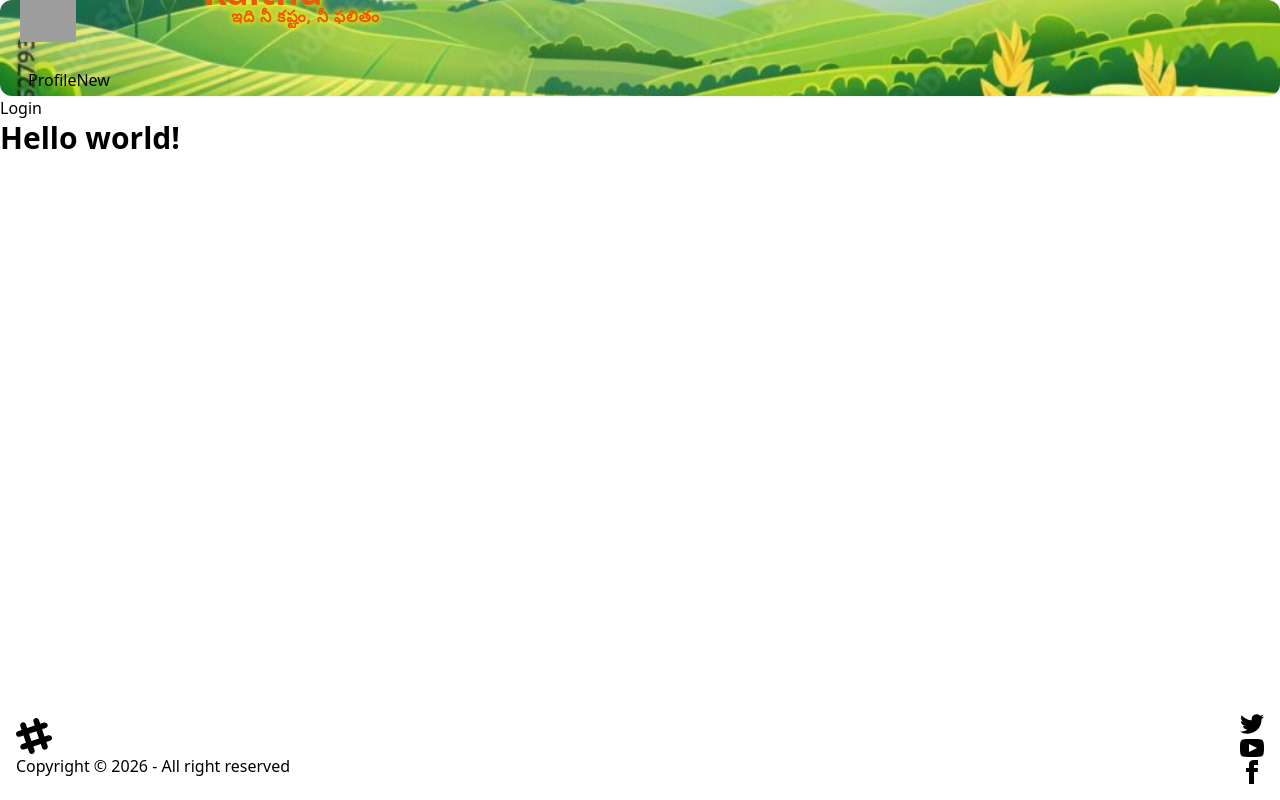
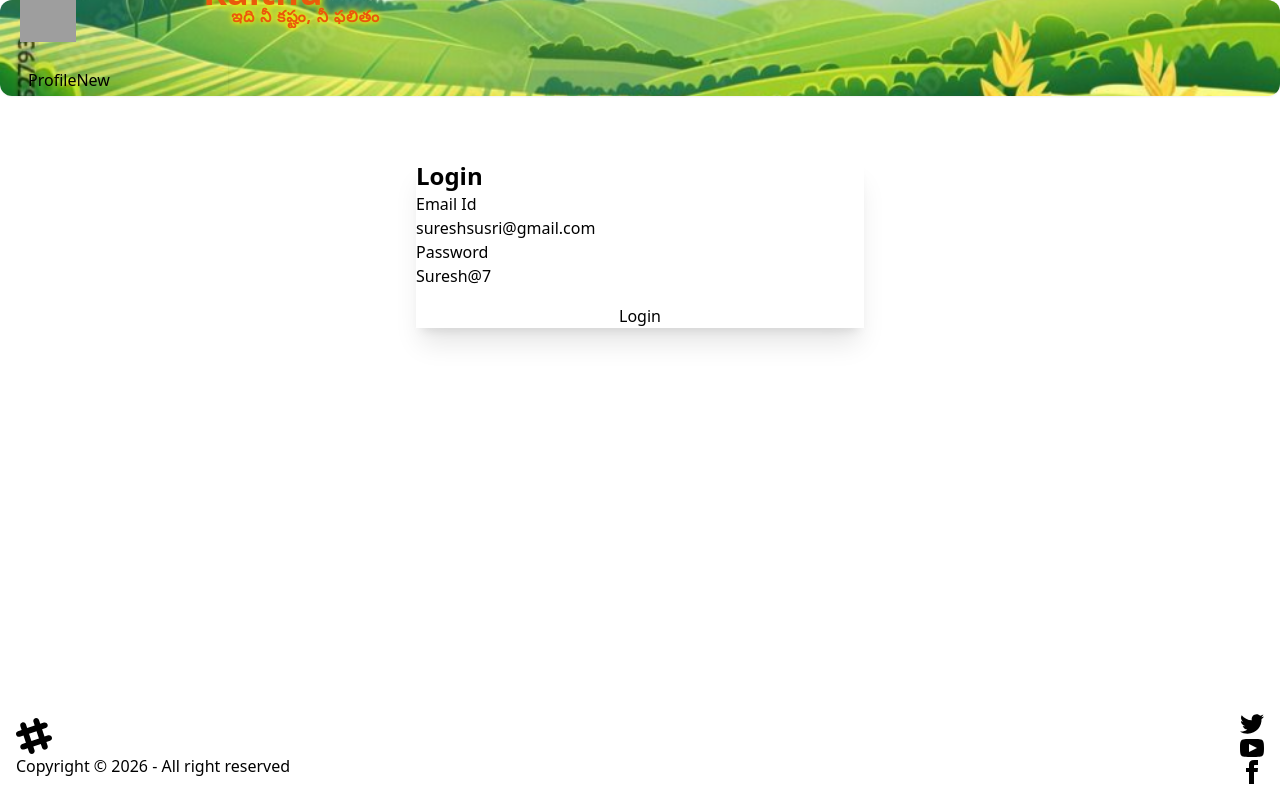
Before and after one commit to RamehNagella/Raithu-frontend-react-, a React (Vite) app: page /login in a window 1280 px wide. Built offline with nearby package versions, Linux system fonts and the light colour scheme; grey boxes are pictures that could not be loaded.

Commit message:
login page, cors added

```diff
--- a/package.json
+++ b/package.json
@@ -10,6 +10,7 @@
     "preview": "vite preview"
   },
   "dependencies": {
+    "axios": "^1.13.5",
     "react": "^19.2.0",
     "react-dom": "^19.2.0",
     "react-router-dom": "^7.13.0"
--- a/src/App.jsx
+++ b/src/App.jsx
@@ -18,7 +18,6 @@ function App() {
           </Route>
         </Routes>
       </BrowserRouter>
-      <h1 className="text-3xl font-bold">Hello world!</h1>
     </>
   );
 }
--- a/src/Footer.jsx
+++ b/src/Footer.jsx
@@ -2,7 +2,7 @@ import React from "react";
 
 const Footer = () => {
   return (
-    <footer className="footer sm:footer-horizontal bg-base-200 text-neutral-content items-center p-4 fixed bottom-0 w-full flex flex-wrap justify-between gap-2">
+    <footer className="footer sm:footer-horizontal bg-base-300 text-neutral-content items-center p-4 fixed bottom-0 w-full flex flex-wrap justify-between gap-2">
       <aside className="grid-flow-col items-center">
         <svg
           width="36"
--- a/src/Login.jsx
+++ b/src/Login.jsx
@@ -1,7 +1,114 @@
-import React from "react";
+import { useState } from "react";
+import axios from "axios";
 
 const Login = () => {
-  return <div>Login</div>;
+  const [emailId, setEmailId] = useState("sureshsusri@gmail.com");
+  const [password, setPassword] = useState("Suresh@7");
+
+  const handleLogin = async () => {
+    console.log(emailId, password);
+    try {
+      const res = await axios.post(
+        "http://localhost:7777/login",
+        {
+          emailId,
+          password,
+        },
+        {
+          withCredentials: true,
+        },
+      );
+    } catch (err) {
+      console.error(err);
+    }
+  };
+
+  return (
+    <div className="min-h-[calc(100vh-6rem)] flex justify-center items-start bg-base-200 px-4 pt-16">
+      <div className="w-full max-w-md">
+        <div className="card bg-base-300 shadow-xl">
+          <div className="card-body space-y-4">
+            <h2 className="card-title justify-center text-2xl font-bold">
+              Login
+            </h2>
+
+            <label className="form-control w-full">
+              <div className="label">
+                <span className="label-text">Email Id</span>
+              </div>
+              <input
+                type="text"
+                value={emailId}
+                className="input input-bordered w-full"
+                onChange={(e) => setEmailId(e.target.value)}
+              />
+            </label>
+
+            <label className="form-control w-full">
+              <div className="label">
+                <span className="label-text">Password</span>
+              </div>
+              <input
+                type="text"
+                value={password}
+                className="input input-bordered w-full"
+                onChange={(e) => setPassword(e.target.value)}
+              />
+            </label>
+
+            <button
+              className="btn btn-primary btn-sm px-6 mt-5 mx-auto block"
+              onClick={handleLogin}
+            >
+              Login
+            </button>
+          </div>
+        </div>
+      </div>
+    </div>
+  );
+  // return (
+  //   <div className="flex justify-center bg-base-200 px-4 pt-10 pb-6">
+  //     <div className="w-full max-w-md">
+  //       <div className="card bg-base-300 shadow-xl">
+  //         <div className="card-body space-y-4">
+  //           <h2 className="card-title justify-center text-2xl font-bold">
+  //             Login
+  //           </h2>
+  //           <div className="space-y-4 mt-4">
+  //             <label className="form-control w-full">
+  //               <div className="label">
+  //                 <span className="label-text">Email Id</span>
+  //               </div>
+  //               <input
+  //                 type="text"
+  //                 value={emailId}
+  //                 className="input input-bordered w-full max-w-xs"
+  //                 onChange={(e) => setEmailId(e.target.value)}
+  //               />
+  //             </label>
+  //             <label className="form-control w-full max-w-xs my-4">
+  //               <div className="label">
+  //                 <span className="label-text">Password</span>
+  //               </div>
+  //               <input
+  //                 type="text"
+  //                 value={password}
+  //                 className="input input-bordered w-full max-w-xs"
+  //                 onChange={(e) => setPassword(e.target.value)}
+  //               />
+  //             </label>
+  //           </div>
+  //           <div className="card-actions justify-center">
+  //             <button className="btn btn-primary" onClick={handleLogin}>
+  //               Login
+  //             </button>
+  //           </div>
+  //         </div>
+  //       </div>
+  //     </div>
+  //   </div>
+  // );
 };
 
 export default Login;
```
Also changed, not shown: src/NavBar.jsx (+0 -11 lines), 2 other files (tests, documents, lock files or other folders).
